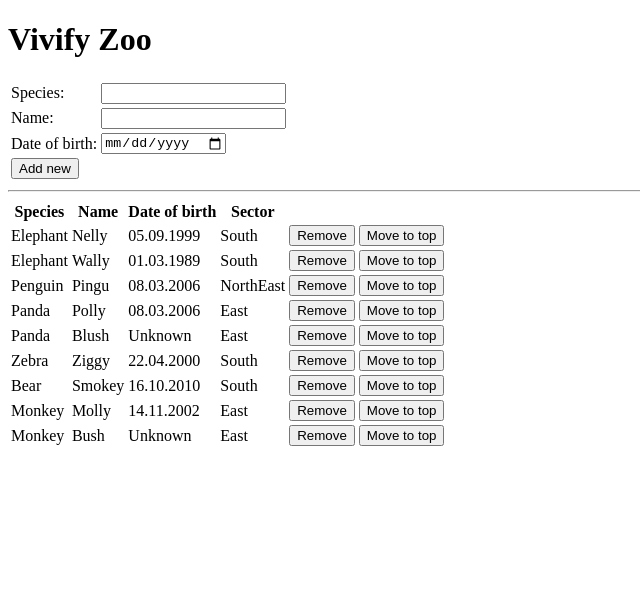
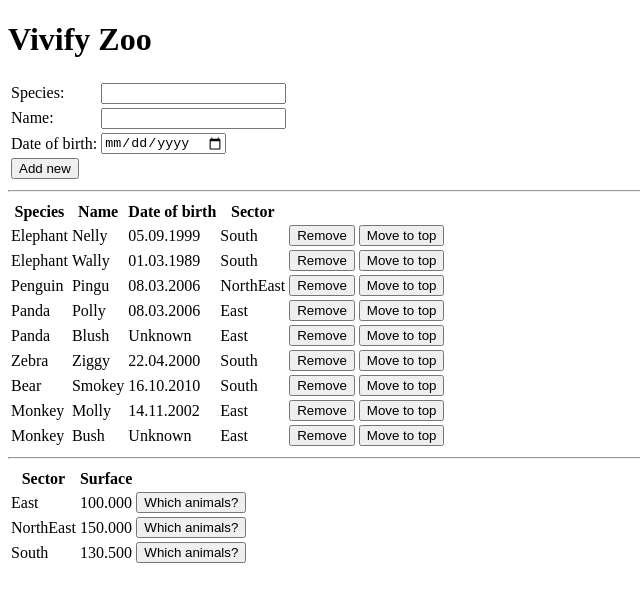
Before and after one commit to dregos/zoo, an Angular app: page / in a window 1280 px wide. Shown: the top 602 px of the page, without its empty margins (0-640 px from the left). Built offline with nearby package versions, Linux system fonts and the light colour scheme.

Commit message:
Sectors and find animals in sector

```diff
--- a/src/app/animal-list/animal-list.component.html
+++ b/src/app/animal-list/animal-list.component.html
@@ -47,3 +47,18 @@
     </tr>
   </ng-container>
 </table>
+<hr>
+<table>
+  <tr>
+    <th>Sector</th>
+    <th>Surface</th>
+    <th></th>
+  </tr>
+  <ng-container *ngFor="let sector of sectors">
+    <tr>
+      <td>{{sector.name}}</td>
+      <td>{{sector.surface}}</td>
+      <td><button type="button" name="button" (click)="whichAnimals(sector.name)">Which animals?</button></td>
+    </tr>
+  </ng-container>
+</table>
--- a/src/app/animal-list/animal-list.component.ts
+++ b/src/app/animal-list/animal-list.component.ts
@@ -52,4 +52,13 @@ export class AnimalListComponent {
     this.animals.splice(0,0,animal);
   }
 
+  whichAnimals(sectorName){
+    let listOfAnimals = this.animals.filter(animal=> {
+      return animal.sector.name == sectorName;
+    }).map( animal => {
+        return animal.name;
+    });
+    alert(listOfAnimals);
+  }
+
 }
```
